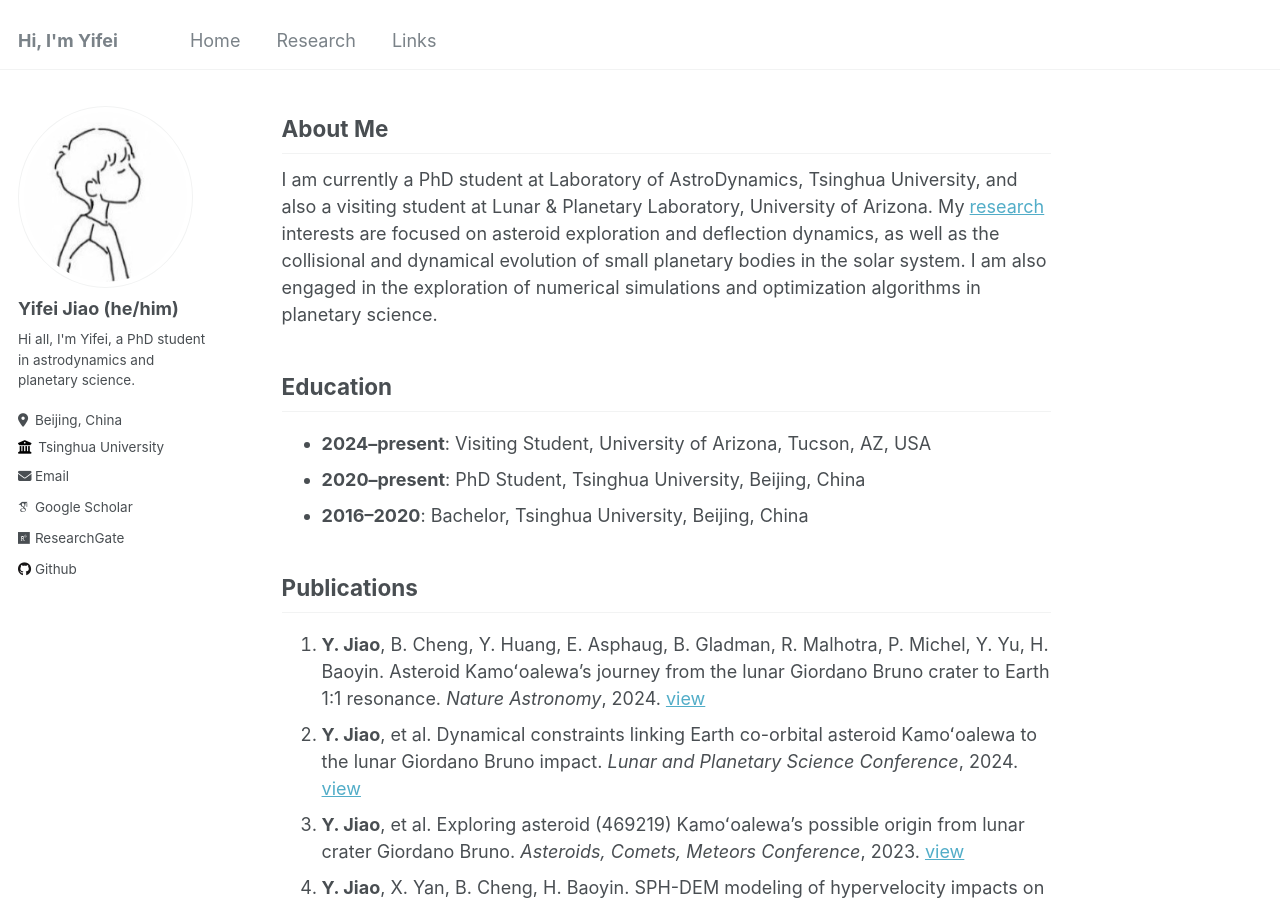
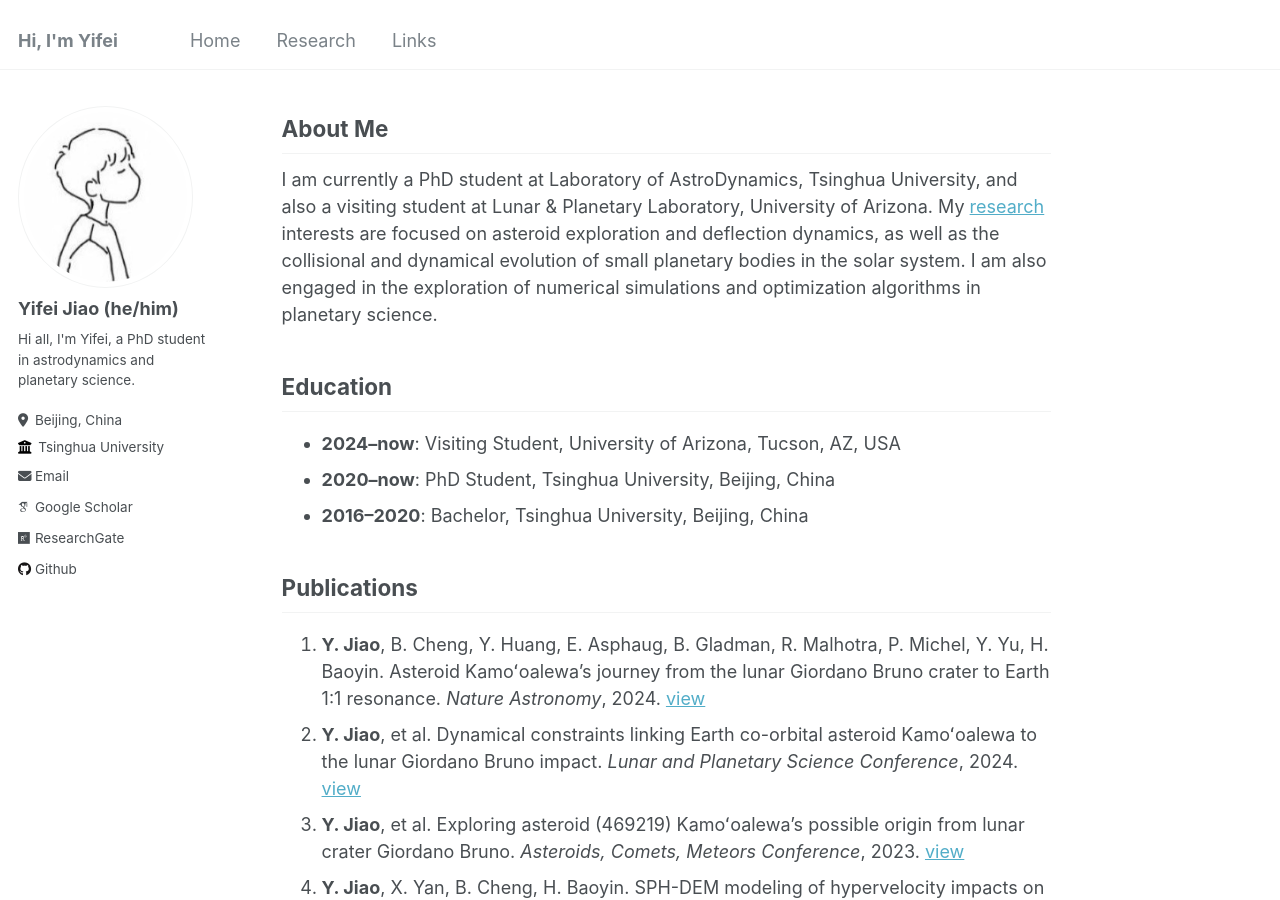
Before and after one commit to jiaoyf-thu/jiaoyf-thu.github.io, a Jekyll site: the page built from _pages/about.md, in a window 1280 px wide and 900 px high. Built offline with Jekyll 4.4.1, drawn with Linux system fonts in a browser that asks for light colours; some web fonts are replaced.

Commit message:
Update about.md

```diff
--- a/_pages/about.md
+++ b/_pages/about.md
@@ -13,8 +13,8 @@ I am currently a PhD student at Laboratory of AstroDynamics, Tsinghua University
 
 ## Education
 
-+ **2024--present**: Visiting Student, University of Arizona, Tucson, AZ, USA
-+ **2020--present**: PhD Student, Tsinghua University, Beijing, China
++ **2024--now**: Visiting Student, University of Arizona, Tucson, AZ, USA
++ **2020--now**: PhD Student, Tsinghua University, Beijing, China
 + **2016--2020**: Bachelor, Tsinghua University, Beijing, China
 
 ## Publications
```
